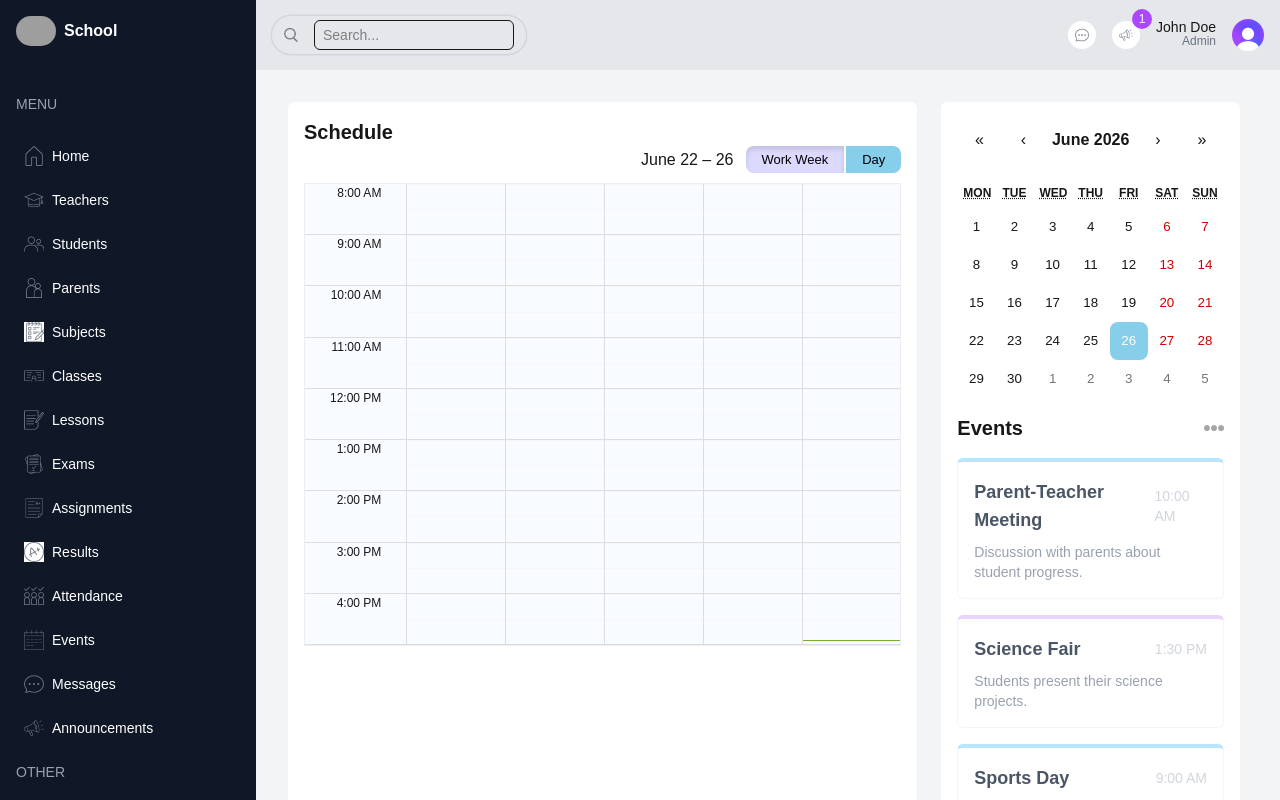
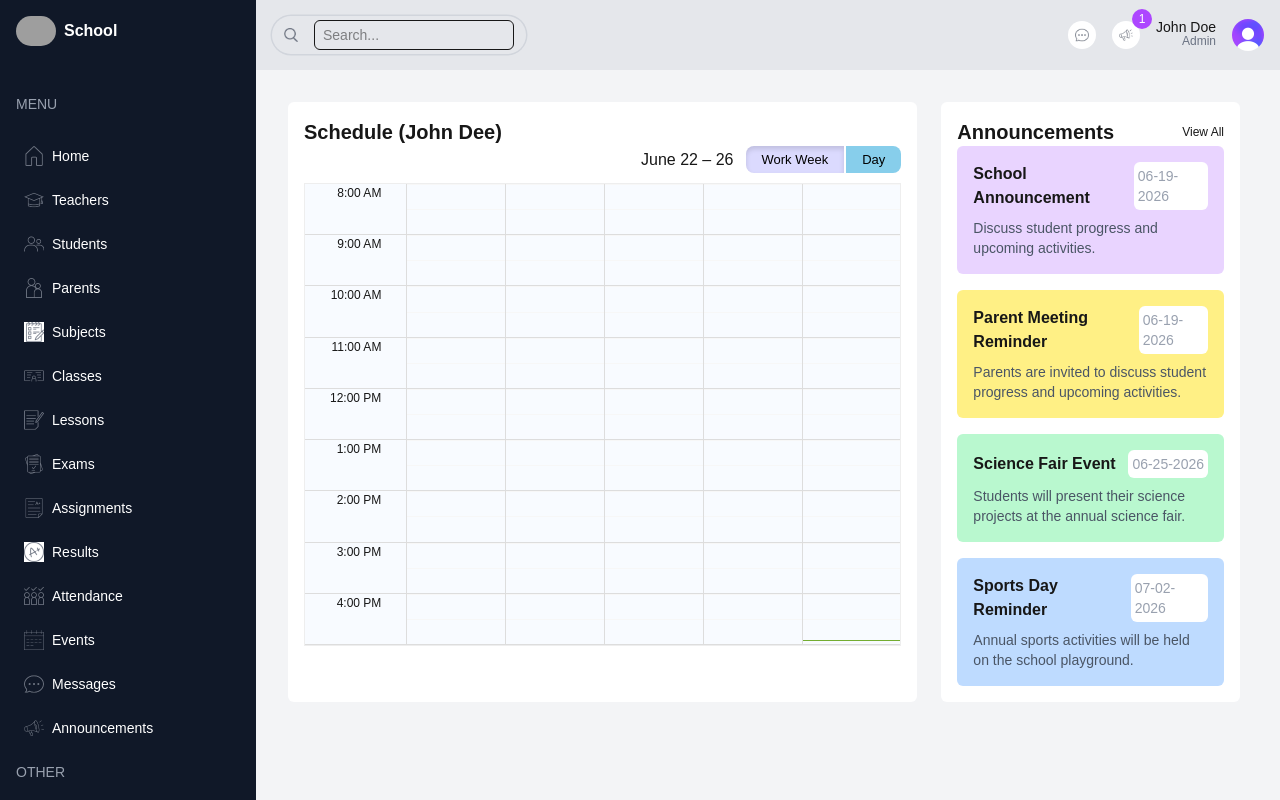
Before and after one commit to rumachoudhury/school-management-dashboard, a Next.js app: page /parent in a window 1280 px wide. Shown: the top 800 px of the page. Built offline with nearby package versions, Linux system fonts and the light colour scheme; grey boxes are pictures that could not be loaded.

Commit message:
Remove event calendar from parent page

```diff
--- a/src/app/(dashboard)/parent/page.tsx
+++ b/src/app/(dashboard)/parent/page.tsx
@@ -2,7 +2,7 @@ import React from "react";
 
 import Announcements from "@/src/components/Announcements";
 import BigCalendar from "@/src/components/BigCalendar";
-import EventCalendar from "@/src/components/EventCalendar";
+// import EventCalendar from "@/src/components/EventCalendar";
 
 function ParentPage() {
   return (
@@ -10,14 +10,14 @@ function ParentPage() {
       {/* Left */}
       <div className="w-full xl:w-2/3">
         <div className="h-full bg-white p-4 rounded-md">
-          <h1 className="text-xl font-semibold">Schedule</h1>
+          <h1 className="text-xl font-semibold">Schedule (John Dee)</h1>
           <BigCalendar />
         </div>
       </div>
 
       {/* Right */}
       <div className="w-full xl:w-1/3 flex flex-col gap-8">
-        <EventCalendar />
+        {/* <EventCalendar /> */}
         <Announcements />
       </div>
     </div>
```
